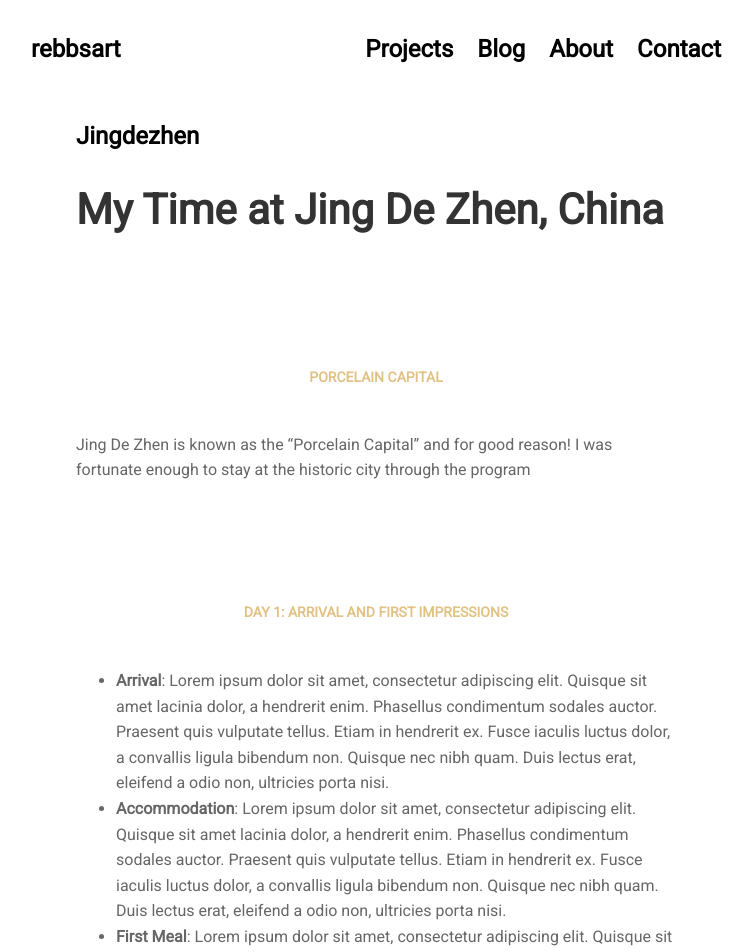
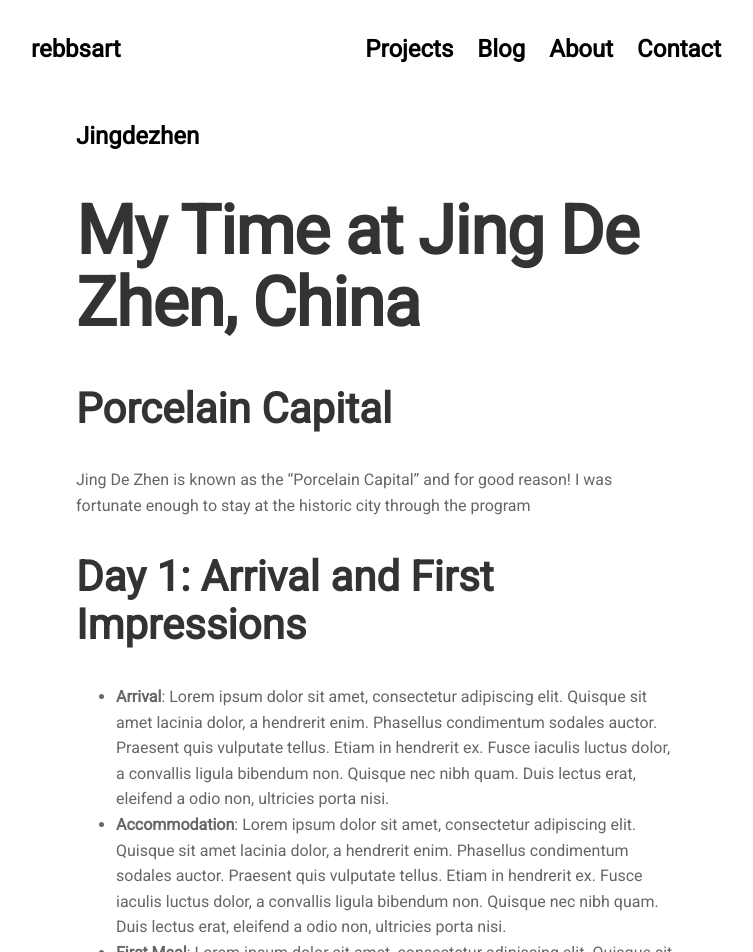
Before and after one commit to rebbsart/rebbsart.github.io, a Jekyll site: the page built from _posts/2024-09-03-JingDeZhen.md, in a window 1280 px wide. Shown: the top 952 px of the page, without its empty margins (264-1017 px from the left). Built offline with Jekyll 4.4.1, drawn with Linux system fonts in a browser that asks for light colours; nearby versions of some CDN libraries; our own code applies the rules of GitHub Pages for plain Markdown files.

Commit message:
typo fixes

```diff
--- a/_posts/2024-09-03-JingDeZhen.md
+++ b/_posts/2024-09-03-JingDeZhen.md
@@ -1,19 +1,17 @@
 
-## My Time at Jing De Zhen, China
+# My Time at Jing De Zhen, China
 
-### Porcelain Capital
+## Porcelain Capital
 Jing De Zhen is known as the "Porcelain Capital" and for good reason!
 I was fortunate enough to stay at the historic city through the program
 
-### Day 1: Arrival and First Impressions
+## Day 1: Arrival and First Impressions
 - **Arrival**: Lorem ipsum dolor sit amet, consectetur adipiscing elit. Quisque sit amet lacinia dolor, a hendrerit enim. Phasellus condimentum sodales auctor. Praesent quis vulputate tellus. Etiam in hendrerit ex. Fusce iaculis luctus dolor, a convallis ligula bibendum non. Quisque nec nibh quam. Duis lectus erat, eleifend a odio non, ultricies porta nisi.
 - **Accommodation**: Lorem ipsum dolor sit amet, consectetur adipiscing elit. Quisque sit amet lacinia dolor, a hendrerit enim. Phasellus condimentum sodales auctor. Praesent quis vulputate tellus. Etiam in hendrerit ex. Fusce iaculis luctus dolor, a convallis ligula bibendum non. Quisque nec nibh quam. Duis lectus erat, eleifend a odio non, ultricies porta nisi.
 - **First Meal**: Lorem ipsum dolor sit amet, consectetur adipiscing elit. Quisque sit amet lacinia dolor, a hendrerit enim. Phasellus condimentum sodales auctor. Praesent quis vulputate tellus. Etiam in hendrerit ex. Fusce iaculis luctus dolor, a convallis ligula bibendum non. Quisque nec nibh quam. Duis lectus erat, eleifend a odio non, ultricies porta nisi.
 
-### Day 2: Exploring
+## Day 2: Exploring
 - **Porcelain Museum**: Lorem ipsum dolor sit amet, consectetur adipiscing elit. Quisque sit amet lacinia dolor, a hendrerit enim. Phasellus condimentum sodales auctor. Praesent quis vulputate tellus. Etiam in hendrerit ex. Fusce iaculis luctus dolor, a convallis ligula bibendum non. Quisque nec nibh quam. Duis lectus erat, eleifend a odio non, ultricies porta nisi.
-
-{% include image.html image="../assets/img/posts/JingDeZhen/market.jpg" %}
 
 ![market](../assets/img/posts/JingDeZhen/market.jpg)
 
@@ -23,17 +21,17 @@ I was fortunate enough to stay at the historic city through the program
 
 - **Workshops**: Lorem ipsum dolor sit amet, consectetur adipiscing elit. Quisque sit amet lacinia dolor, a hendrerit enim. Phasellus condimentum sodales auctor. Praesent quis vulputate tellus. Etiam in hendrerit ex. Fusce iaculis luctus dolor, a convallis ligula bibendum non. Quisque nec nibh quam. Duis lectus erat, eleifend a odio non, ultricies porta nisi.
 
-### Day 3: Learning from the Master
+## Day 3: Learning from the Master
 - **Historical Sites**: Lorem ipsum dolor sit amet, consectetur adipiscing elit. Quisque sit amet lacinia dolor, a hendrerit enim. Phasellus condimentum sodales auctor. Praesent quis vulputate tellus. Etiam in hendrerit ex. Fusce iaculis luctus dolor, a convallis ligula bibendum non. Quisque nec nibh quam. Duis lectus erat, eleifend a odio non, ultricies porta nisi.
 - **Local Cuisine**: Lorem ipsum dolor sit amet, consectetur adipiscing elit. Quisque sit amet lacinia dolor, a hendrerit enim. Phasellus condimentum sodales auctor. Praesent quis vulputate tellus. Etiam in hendrerit ex. Fusce iaculis luctus dolor, a convallis ligula bibendum non. Quisque nec nibh quam. Duis lectus erat, eleifend a odio non, ultricies porta nisi.
 
-### Day 4:
+## Day 4:
 Lorem ipsum dolor sit amet, consectetur adipiscing elit. Quisque sit amet lacinia dolor, a hendrerit enim. Phasellus condimentum sodales auctor. Praesent quis vulputate tellus. Etiam in hendrerit ex. Fusce iaculis luctus dolor, a convallis ligula bibendum non. Quisque nec nibh quam. Duis lectus erat, eleifend a odio non, ultricies porta nisi.
 
-### Conclusion
+## Conclusion
 Reflection over all experience. Lorem ipsum dolor sit amet, consectetur adipiscing elit. Quisque sit amet lacinia dolor, a hendrerit enim. Phasellus condimentum sodales auctor. Praesent quis vulputate tellus. Etiam in hendrerit ex. Fusce iaculis luctus dolor, a convallis ligula bibendum non. Quisque nec nibh quam. Duis lectus erat, eleifend a odio non, ultricies porta nisi.
 
-### Tips for the program
+## Tips for the program
 - **Travel Tips**: Provide any useful travel tips, such as what to pack,
 how to get around, and any cultural etiquette to be aware of.
 - **Must-See Attractions**: Lorem ipsum dolor sit amet, consectetur adipiscing elit. Quisque sit amet lacinia dolor, a hendrerit enim. Phasellus condimentum sodales auctor. Praesent quis vulputate tellus.
```
